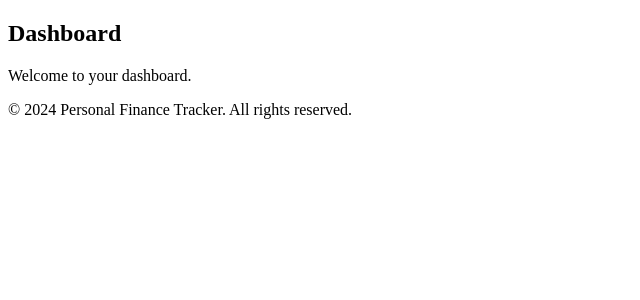
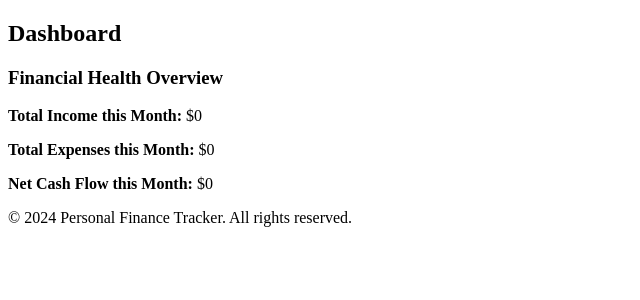
Before and after one commit to MikeKnight286/Personal-Finance-Manager, a Flask app: page /dashboard/ in a window 1280 px wide. Shown: the part 186-486 px from the top of the page, without its empty margins (0-640 px from the left). Run offline with Flask 3, Linux system fonts and the light colour scheme; the visitor is signed in with stand-in values (Sample User, id 1); data that the repository does not hold is empty.

Commit message:
Updated comments

```diff
--- a/app/celery_app.py
+++ b/app/celery_app.py
@@ -1,10 +1,5 @@
 from celery import Celery
 from flask import Flask
-import os
-
-# Ensure environment variables are loaded, might be redundant if already loaded elsewhere
-from dotenv import load_dotenv
-load_dotenv()
 
 def make_celery(app: Flask) -> Celery:
     celery = Celery(app.import_name, broker=app.config['broker_url'])
--- a/app/tasks/scheduled_reports.py
+++ b/app/tasks/scheduled_reports.py
@@ -5,15 +5,20 @@ from app.models.users_model import User
 from app.models.transaction_model import Transaction
 from app.views.report_bp import generate_report_html, send_email
 
+# Register tasks for Celery app
 def register_report_tasks(celery):
     @celery.task(name='app.tasks.send_scheduled_reports', bind=True)
     def send_scheduled_reports(self):
         with get_app_context():
             timezone = pytz.timezone('Asia/Tokyo') # Change to desired timezone
+
+            # Call current time
             now = datetime.now(timezone)
             current_hour = now.hour
             current_minute = now.minute
             current_day = now.day
+
+            # Check users' preferences
             users = User.query.all()
             for user in users:
                 if user.receive_daily_report and user.daily_report_time:
--- a/app/templates/auth/login.html
+++ b/app/templates/auth/login.html
@@ -5,6 +5,7 @@
 {% block content %}
 <div class="container">
     <h2>Login</h2>
+    <!-- For flashing messages if exist -->
     {% with messages = get_flashed_messages() %}
       {% if messages %}
         {% for message in messages %}
@@ -12,6 +13,8 @@
         {% endfor %}
       {% endif %}
     {% endwith %}
+
+    <!-- For logging in -->
     <form action="{{ url_for('auth.login') }}" method="post">
         <div class="form-group">
             <label for="email">Email:</label>
--- a/app/templates/auth/register.html
+++ b/app/templates/auth/register.html
@@ -2,6 +2,7 @@
 
 {% block content %}
 <h2>Register</h2>
+<!-- For registering -->
 <form action="{{ url_for('auth.register') }}" method="post">
     <div class="form-group">
         <label for="email">Email:</label>
--- a/app/templates/base.html
+++ b/app/templates/base.html
@@ -9,6 +9,7 @@
 <body>
     <header>
         <a href="{{ url_for('home_bp.home') }}"><h1>Personal Finance Tracker</h1></a>
+        <!-- Nav Bar -->
         <nav>
             <ul>
                 <li><a href="{{ url_for('dashboard_bp.dashboard') }}">Dashboard</a></li>
--- a/app/templates/dashboard.html
+++ b/app/templates/dashboard.html
@@ -3,6 +3,16 @@
 {% block title %}Dashboard - Personal Finance Tracker{% endblock %}
 
 {% block content %}
+<div class="dashboard">
     <h2>Dashboard</h2>
-    <p>Welcome to your dashboard.</p>
+
+    <!-- Financial Health Overview -->
+    <div class="financial-overview">
+        <h3>Financial Health Overview</h3>
+        <p><strong>Total Income this Month:</strong> ${{ total_income }}</p>
+        <p><strong>Total Expenses this Month:</strong> ${{ total_expenses }}</p>
+        <p><strong>Net Cash Flow this Month:</strong> ${{ net_cash_flow }}</p>
+    </div>
+
+</div>
 {% endblock %}
--- a/app/views/dashboard_bp.py
+++ b/app/views/dashboard_bp.py
@@ -1,7 +1,27 @@
 from flask import Blueprint, render_template
+from flask_login import login_required, current_user
+from datetime import datetime, timedelta
+from sqlalchemy import func
+from app import db
+from app.models.transaction_model import Transaction
 
 dashboard_bp = Blueprint('dashboard_bp', __name__, url_prefix='/dashboard')
 
 @dashboard_bp.route('/')
+@login_required
 def dashboard():
-    return render_template('dashboard.html')
+    # Defining the start and end of the current month
+    today = datetime.today()
+    first_day_of_month = datetime(today.year, today.month, 1)
+    next_month = today.month + 1 if today.month < 12 else 1
+    next_year = today.year if today.month < 12 else today.year + 1
+    first_day_of_next_month = datetime(next_year, next_month, 1)
+
+    # Calculate total income and expenses for the current month
+    total_income = db.session.query(func.sum(Transaction.amount)).filter(Transaction.user_id == current_user.id, Transaction.type == 'income', Transaction.date >= first_day_of_month, Transaction.date < first_day_of_next_month).scalar() or 0
+    total_expenses = db.session.query(func.sum(Transaction.amount)).filter(Transaction.user_id == current_user.id, Transaction.type == 'expense', Transaction.date >= first_day_of_month, Transaction.date < first_day_of_next_month).scalar() or 0
+
+    # Calculate net cash flow
+    net_cash_flow = total_income - total_expenses
+
+    return render_template('dashboard.html', total_income=total_income, total_expenses=total_expenses, net_cash_flow=net_cash_flow)
--- a/app/views/saving_goals_bp.py
+++ b/app/views/saving_goals_bp.py
@@ -14,6 +14,7 @@ def index():
 
 @saving_goals_bp.route('/create', methods=['GET', 'POST'])
 @login_required
+# Create saving goals
 def create():
     if request.method == 'POST':
         goal_name = request.form.get('goal_name')
@@ -41,6 +42,7 @@ def create():
 
 @saving_goals_bp.route('/<int:goal_id>/update', methods=['GET', 'POST'])
 @login_required
+# Update saving goals
 def update(goal_id):
     saving_goal = SavingGoal.query.get_or_404(goal_id)
 
@@ -66,6 +68,7 @@ def update(goal_id):
 
 @saving_goals_bp.route('/<int:goal_id>/delete', methods=['POST'])
 @login_required
+# Delete saving goals
 def delete(goal_id):
     saving_goal = SavingGoal.query.get_or_404(goal_id)
     db.session.delete(saving_goal)
```
Also changed, not shown: app/auth/auth_views.py (+3 -4 lines).
